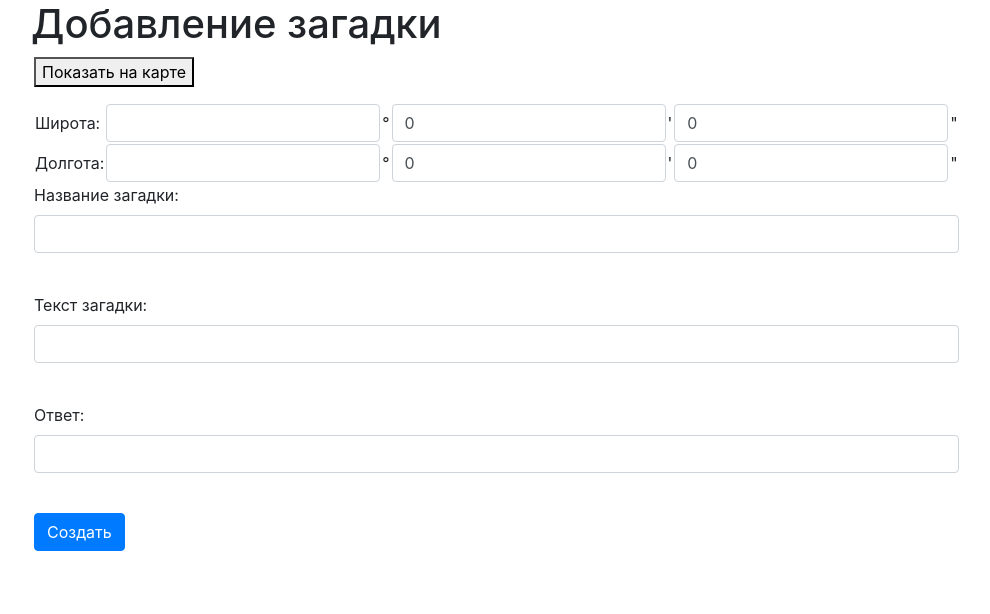
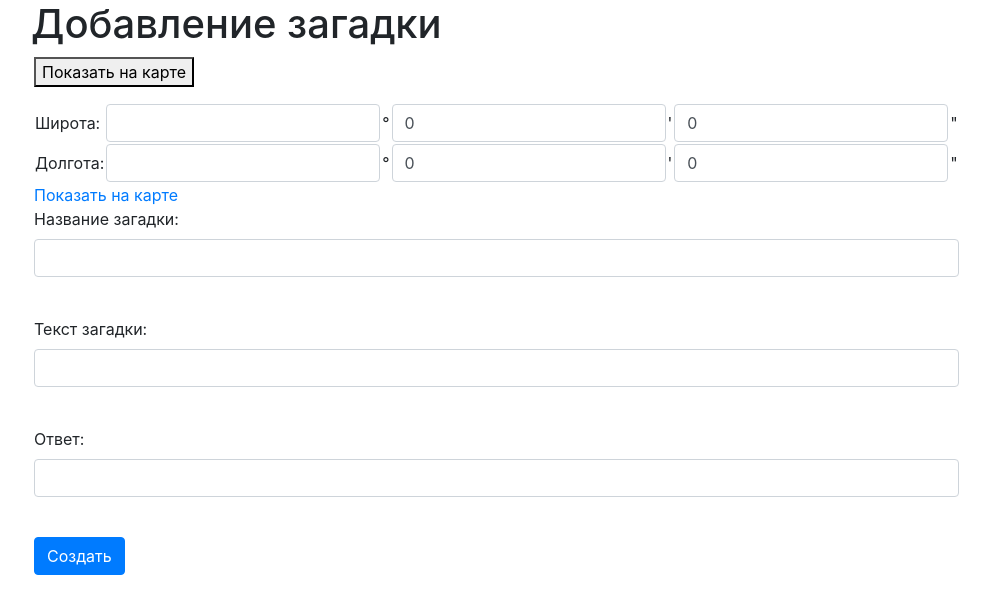
Before and after one commit to Orisphera/stalker, a Flask app: page /new_riddle in a window 1280 px wide. Shown: the part 70-684 px from the top of the page, without its empty margins (54-1044 px from the left). Run offline with Flask 2, Linux system fonts and the light colour scheme; some libraries are stand-ins or nearby versions.

Commit message:
Added a link to show on map

```diff
--- a/templates/edit_riddle.html
+++ b/templates/edit_riddle.html
@@ -97,6 +97,7 @@
                             </td>
                         </tr>
                     </table>
+                    <a href="javascript:showOnMap1()">Показать на карте</a>
                     <p>
                         {{ form.name.label }}<br>
                         {{ form.name(class="form-control") }}<br>
```
